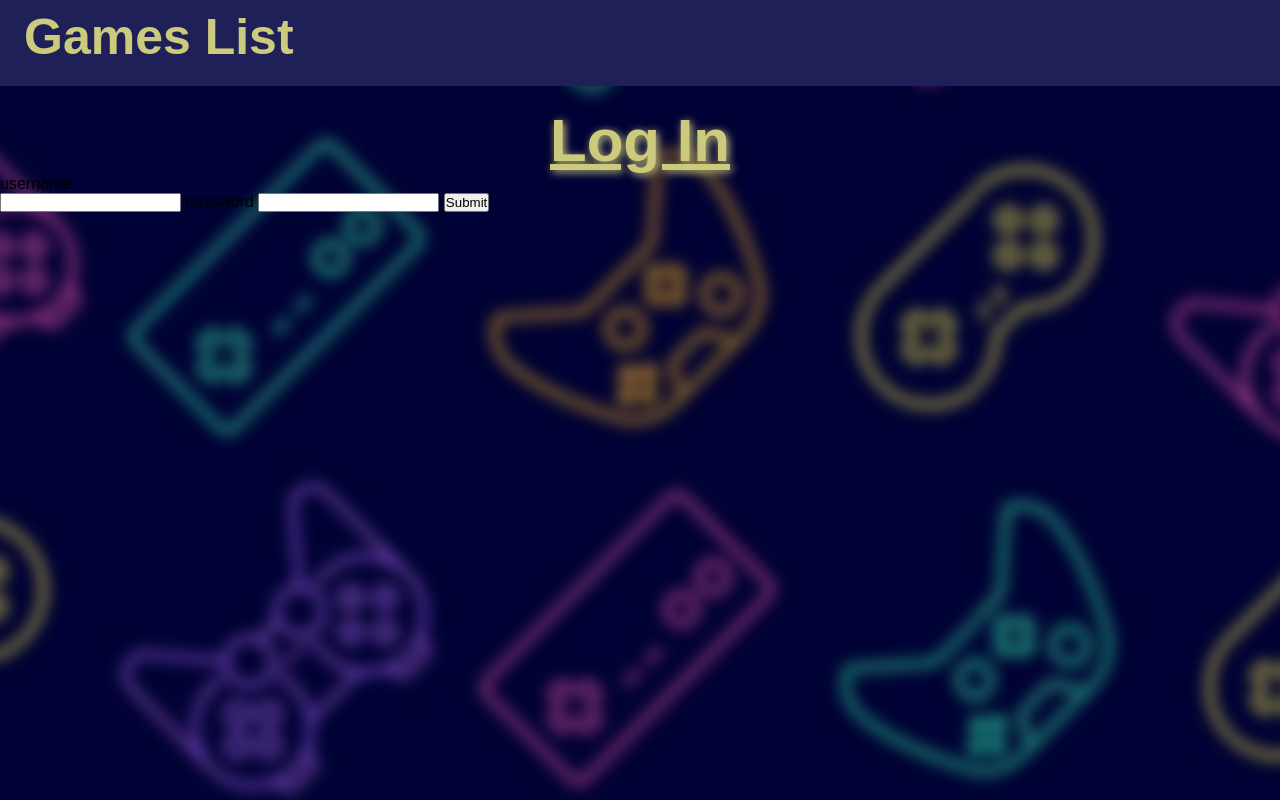
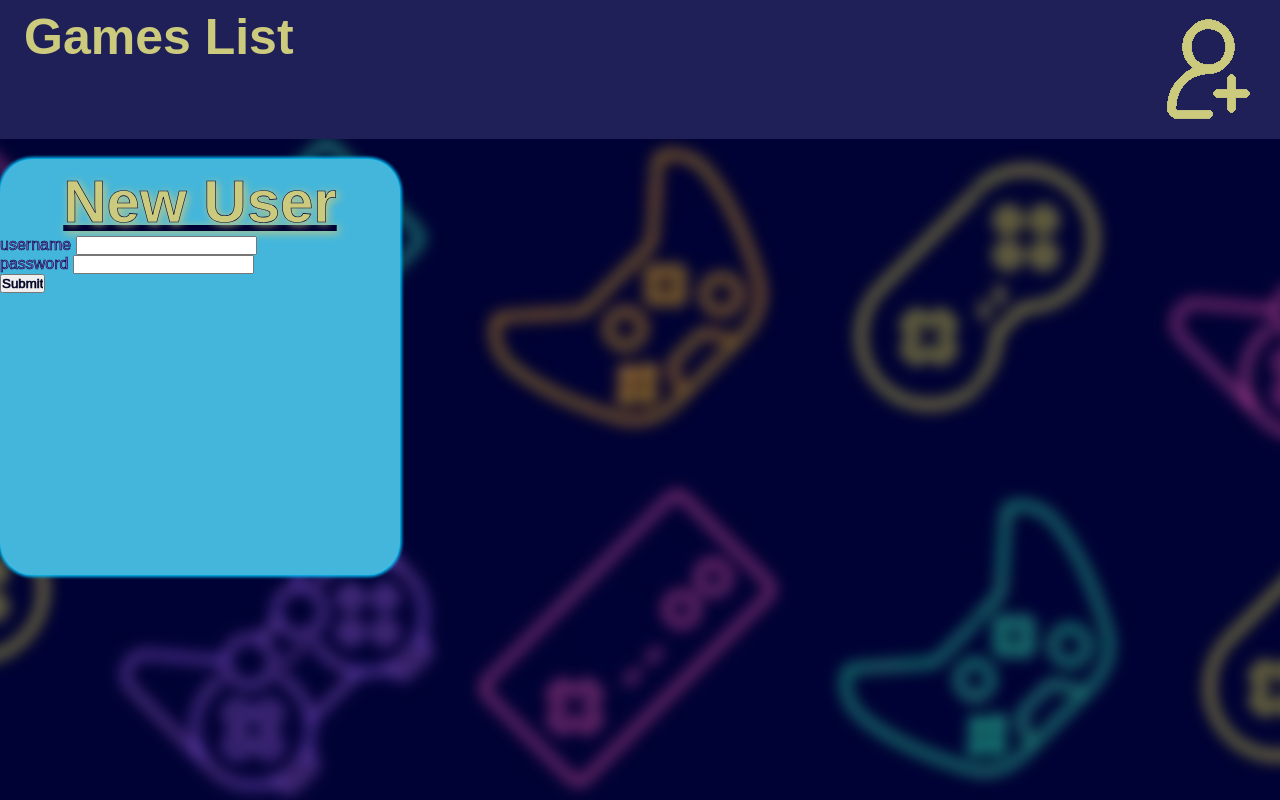
Before and after one commit to rjhigdon/GameRanker, a Flask app: page /register in a window 1280 px wide. Run offline with Flask 3, Linux system fonts and the light colour scheme.

Commit message:
got imgs into proper folder and got a redirect working

```diff
--- a/static/index.css
+++ b/static/index.css
@@ -15,7 +15,7 @@ header{
     justify-content: space-between;
     margin-bottom: 20px;
 }
-.hyper-links{
+.hyper-link{
     display: flex;
     flex-direction: row;
     justify-content: space-between;
@@ -101,6 +101,19 @@ body::before {
     box-shadow: 0 0 4px #00c4ff, 0 0 4px #00c4ff, 0 0 4px #00c4ff;
     transition: box-shadow 0.7s;
 }
+#register-form{
+    width: 400px;
+    height: 400px;
+    position: relative;
+    background-color: #44b6db;
+    color: #8d63df;
+    -webkit-text-stroke: 0.6px #000233;
+    border-radius: 8%;
+    padding-bottom: 8px;
+    padding-top: 8px;
+    box-shadow: 0 0 4px #00c4ff, 0 0 4px #00c4ff, 0 0 4px #00c4ff;
+    transition: box-shadow 0.7s;
+}
 .game-card{
     width: 400px;
     height: 400px;
--- a/templates/base.html
+++ b/templates/base.html
@@ -11,7 +11,7 @@
 
     {% block head %}{% endblock %}
 </head>
-<body>
+<!-- <body> -->
 <header id="header">
 {% block header %}
     {% for msg in get_flashed_messages() %}
--- a/templates/register.html
+++ b/templates/register.html
@@ -2,19 +2,22 @@
 {% block header %}
     <header id="header">
         <h2>Games List</h2>
+        <a class="hyper-link" href="{{ url_for('home') }}">
+            <img src="../static/RegisterImage.jpg">
+        </a>
     </header>
 {% endblock %}
 {% block body %}
     <form id="register-form" action="/user" method="POST">
-        <h1>Log In</h1>
+        <h1>New User</h1>
         <p>
             {{ form.csrf_token }}
 
-            {{ form.username.label }} <br>
-            {{ form.username }}
+            {{ form.username.label }}
+            {{ form.username }} <br>
 
             {{ form.password.label }}
-            {{ form.password }}
+            {{ form.password }} <br>
 
             {{ form.submit }}
         </p>
```
Also changed, not shown: templates/home.html (+6 -2 lines), Resources/stack.png (deleted), server.py (line endings or trailing spaces), static/Login Image.png (renamed from Resources/Login Image.png), static/Logout.png (renamed from Resources/Logout.png), static/RegisterImage.jpg (renamed from Resources/Register Image.png), static/magnifying-glass.png (renamed from Resources/magnifying-glass.png), static/plus-sign.png (renamed from Resources/plus-sign.png), static/stack.png (added), static/vector art background.jpg (renamed from Resources/vector art background.jpg).
